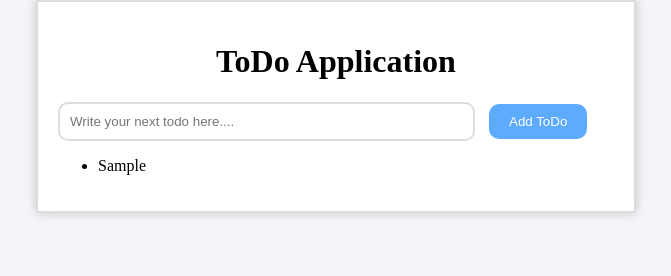
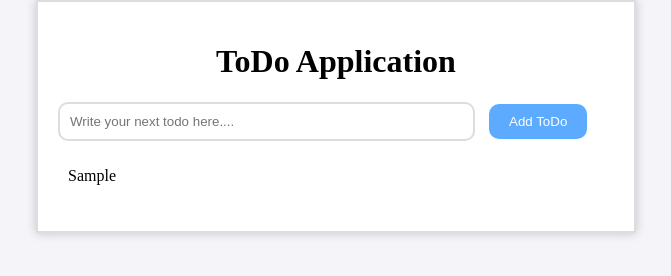
Before and after one commit to JayP2493/AlgoCamp_TodoList_VanilaJS, a plain HTML site: page Index.html in a window 1280 px wide. Both pictures are taken after typing "Sample" into the empty fields and a click on the button "Add ToDo". Shown: the whole page, without its empty margins (304-975 px from the left). Drawn offline with Linux system fonts and the light colour scheme.

Commit message:
Styling of todo list

```diff
--- a/CSS/Styles.css
+++ b/CSS/Styles.css
@@ -42,3 +42,19 @@ h1 {
     color: white;
     cursor: pointer;
 }
+
+ul {
+    list-style-type: none;
+    padding: 0;
+}
+
+li {
+    padding: 10px;
+    border-bottom: 1px solid #ddd;
+}
+li:hover {
+    background-color: aliceblue;
+}
+li:last-child {
+    border-bottom: none;
+}
```
